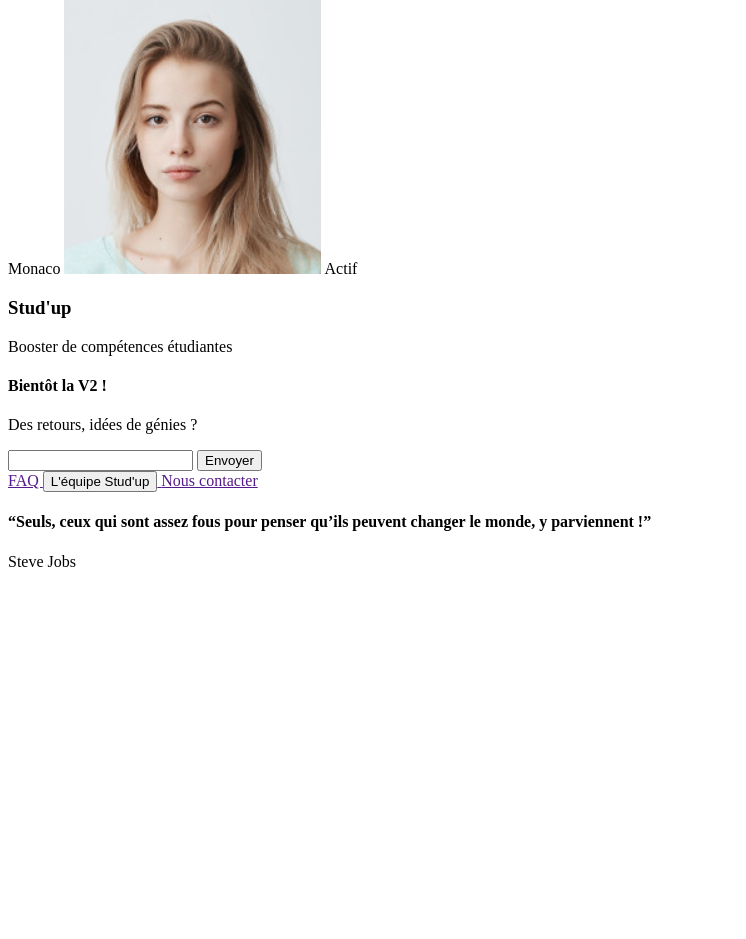
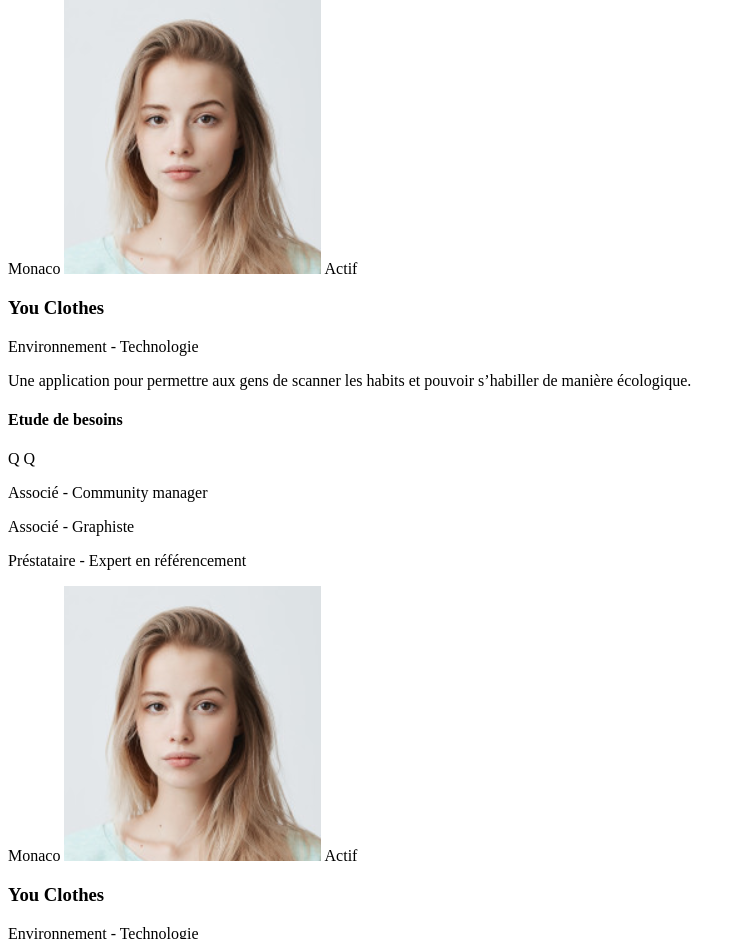
Before and after one commit to tomas-ryan-lee/StudUp, a Symfony app: template templates/home/index.html.twig in a window 1280 px wide; the page is wider, and only the part inside the window is pictured. Shown: the part 5561-6500 px from the top of that part, without its empty margins (0-746 px from the left). Before the commit the page ends 6128 px from the top of that part, so only its background shows below. Run offline with Twig, Linux system fonts and the light colour scheme; the template is opened without the code that fills it, so the values that code supplies are empty; some libraries are stand-ins or nearby versions.

Commit message:
front end carousel début
début de mise en place du carousel

```diff
--- a/templates/base.html.twig
+++ b/templates/base.html.twig
@@ -18,7 +18,7 @@
     <link rel="stylesheet" type="text/css" href="https://fonts.googleapis.com/css2?family=Sora:wght@200;300;400;500;600;700;800&display=swap" />
     <link rel="stylesheet" type="text/css" href="https://fonts.googleapis.com/css2?family=Nunito:wght@200;300;400;700&display=swap" />
     <link rel="stylesheet" type="text/css" href="//cdn.jsdelivr.net/npm/slick-carousel@1.8.1/slick/slick.css" /> {# Run `composer require symfony/webpack-encore-bundle` and uncomment the following Encore helpers to start using Symfony UX #} {% block stylesheets %} {{ encore_entry_link_tags('app') }} {% endblock %} {% block javascripts %}
-    <script src="https://code.jquery.com/jquery-3.6.0.min.js" integrity="sha256-/xUj+3OJU5yExlq6GSYGSHk7tPXikynS7ogEvDej/m4=" crossorigin="anonymous"></script>
+    <script src="https://code.jquery.com/jquery-3.6.0.slim.min.js" integrity="sha256-u7e5khyithlIdTpu22PHhENmPcRdFiHRjhAuHcs05RI=" crossorigin="anonymous"></script>
     <script type="text/javascript" src="https://cdnjs.cloudflare.com/ajax/libs/slick-carousel/1.8.1/slick.min.js" crossorigin=></script>
     {{ encore_entry_script_tags('app') }} {% endblock %}
 </head>
--- a/templates/home/index.html.twig
+++ b/templates/home/index.html.twig
@@ -27,6 +27,8 @@
 
 <div class="liste-projets" >
     <h3>Les projets faits pour toi !</h3>
+        <div class="carousel">
+    <div class="carousel__element">
     <div class="card">
     <div class="card-image"></div>
 
@@ -52,7 +54,86 @@
         </div>
     </div>
 </div>
+<div class="carousel__element">
+    <div class="card">
+        <div class="card-image"></div>
 
+    <div class="card-text">
+        <h3>You Clothes</h3>
+        <p>Environnement - Technologie</p>
+        <p>Une application pour permettre aux gens de scanner les habits et pouvoir s’habiller de manière écologique.</p>
+    </div>
+    <div class="card-infos">
+        <h4>Etude de besoins</h4>
+        <span>Q</span>
+        <span>Q</span>
+        <div class="card-list">
+            <p>Associé - Community manager</p>
+            <p>Associé - Graphiste</p>
+            <p>Préstataire - Expert en référencement</p>
+        </div>
+        <div class= "card-footer">
+            <span class="info">Monaco</span>
+            <span><img class="profil-mini" src="../img/caroline-CBD.png" alt="image de profil"/></span>
+            <span class="info">Actif</span>
+        </div>
+    </div>
+</div>
+</div>
+<div class="carousel__element">
+<div class="card">
+<div class="card-image"></div>
+
+    <div class="card-text">
+        <h3>You Clothes</h3>
+        <p>Environnement - Technologie</p>
+        <p>Une application pour permettre aux gens de scanner les habits et pouvoir s’habiller de manière écologique.</p>
+    </div>
+    <div class="card-infos">
+        <h4>Etude de besoins</h4>
+        <span>Q</span>
+        <span>Q</span>
+        <div class="card-list">
+            <p>Associé - Community manager</p>
+            <p>Associé - Graphiste</p>
+            <p>Préstataire - Expert en référencement</p>
+        </div>
+        <div class= "card-footer">
+            <span class="info">Monaco</span>
+            <span><img class="profil-mini" src="../img/caroline-CBD.png" alt="image de profil"/></span>
+            <span class="info">Actif</span>
+        </div>
+    </div>
+</div>
+</div>
+<div class="carousel__element">
+<div class="card">
+<div class="card-image"></div>
+
+    <div class="card-text">
+        <h3>You Clothes</h3>
+        <p>Environnement - Technologie</p>
+        <p>Une application pour permettre aux gens de scanner les habits et pouvoir s’habiller de manière écologique.</p>
+    </div>
+    <div class="card-infos">
+        <h4>Etude de besoins</h4>
+        <span>Q</span>
+        <span>Q</span>
+        <div class="card-list">
+            <p>Associé - Community manager</p>
+            <p>Associé - Graphiste</p>
+            <p>Préstataire - Expert en référencement</p>
+        </div>
+        <div class= "card-footer">
+            <span class="info">Monaco</span>
+            <span><img class="profil-mini" src="../img/caroline-CBD.png" alt="image de profil"/></span>
+            <span class="info">Actif</span>
+        </div>
+    </div>
+</div>
+</div>
+</div>
+</div>
 {% endblock %}
 
 {% block citations %}
```
Also changed, not shown: assets/app.js (+13 -0 lines), assets/dist/app.dev.js (+83 -0 lines), templates/home/_projets_display_block.html.twig (+27 -11 lines).
